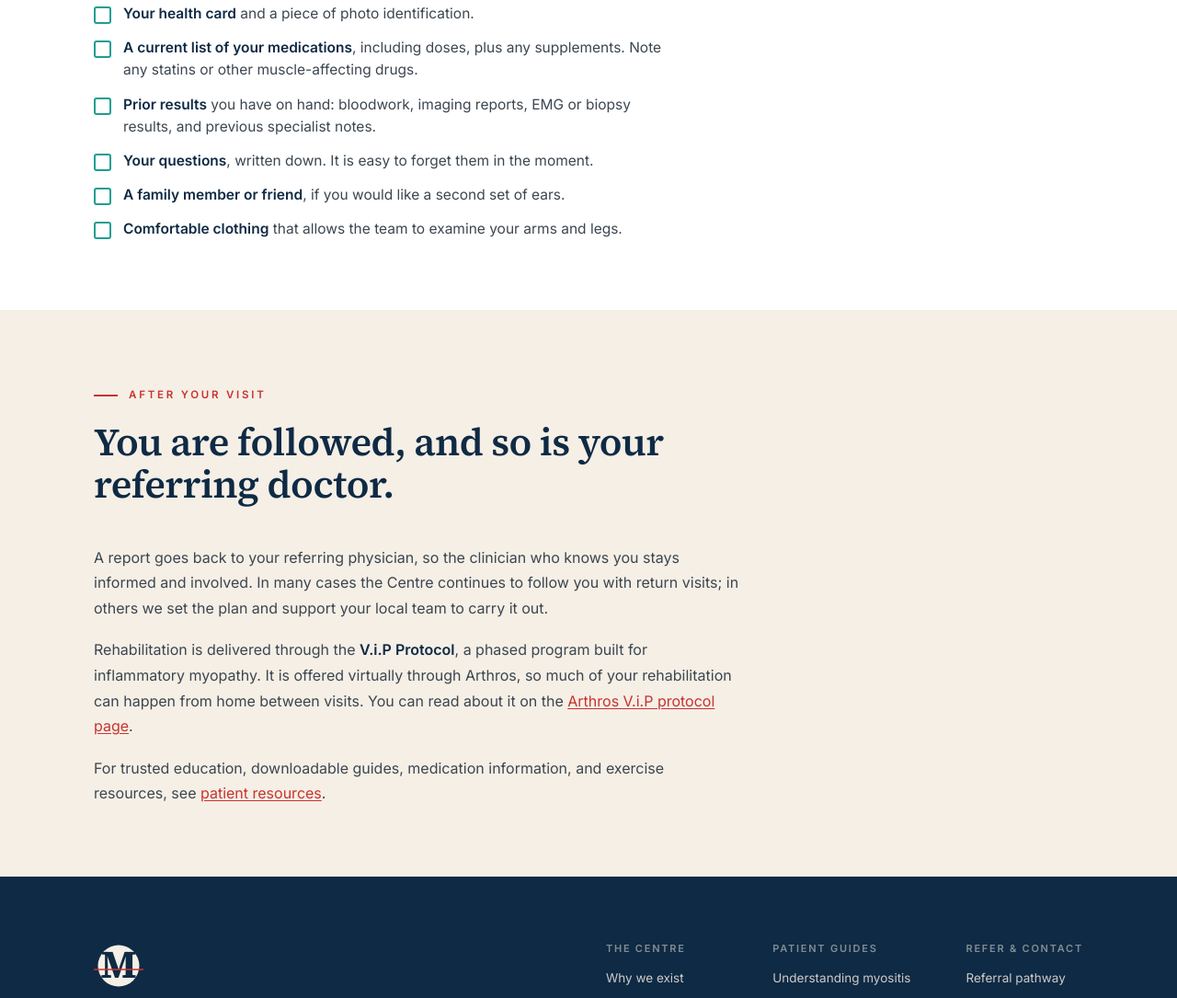
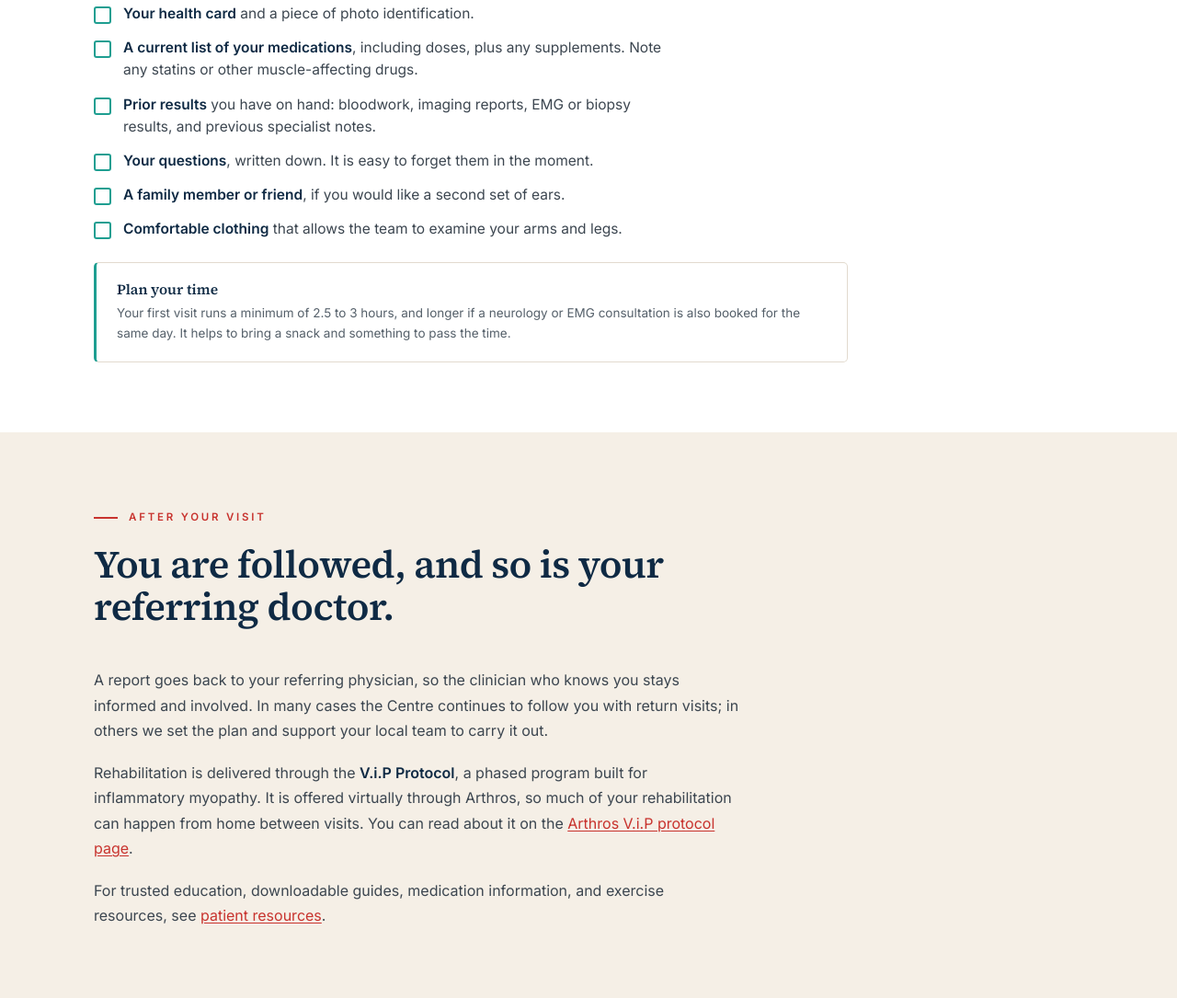
Before and after one commit to papachristosa/toronto-myositis-centre, a plain HTML site: page patients.html in a window 1280 px wide. Shown: the part 2064-3149 px from the top of the page at 92% size. Drawn offline with Linux system fonts and the light colour scheme.

Commit message:
Add files via upload

```diff
--- a/patients.html
+++ b/patients.html
@@ -80,6 +80,10 @@
       <li><strong>A family member or friend</strong>, if you would like a second set of ears.</li>
       <li><strong>Comfortable clothing</strong> that allows the team to examine your arms and legs.</li>
     </ul>
+    <div class="np" style="max-width:820px;margin-top:24px;">
+      <h3>Plan your time</h3>
+      <p>Your first visit runs a minimum of 2.5 to 3 hours, and longer if a neurology or EMG consultation is also booked for the same day. It helps to bring a snack and something to pass the time.</p>
+    </div>
   </div>
 </section>
 
```
